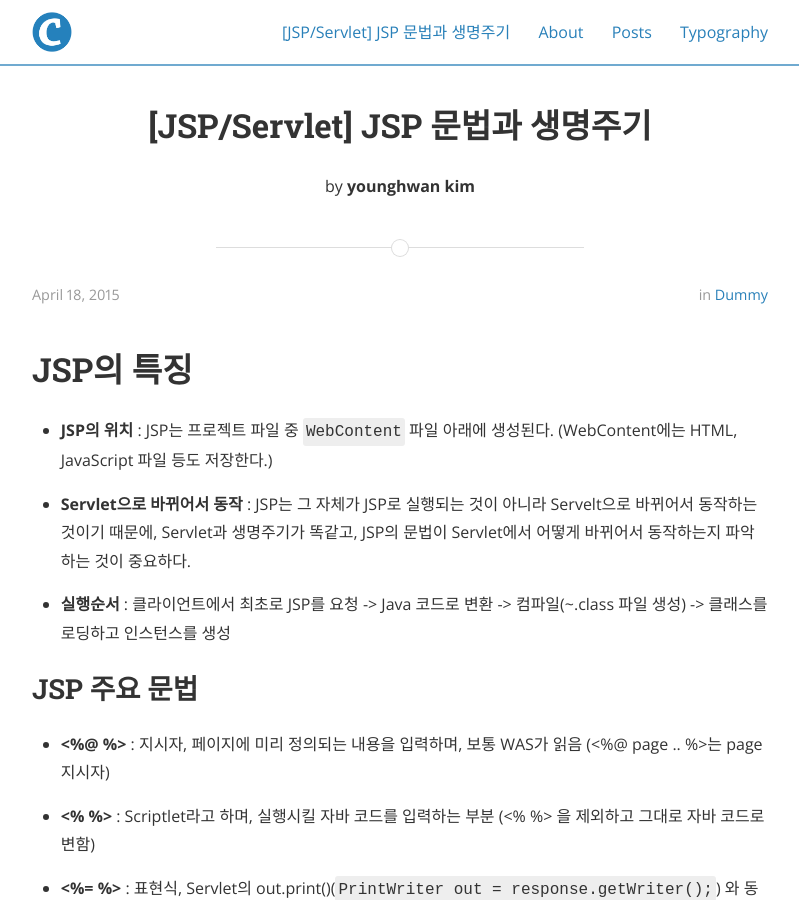
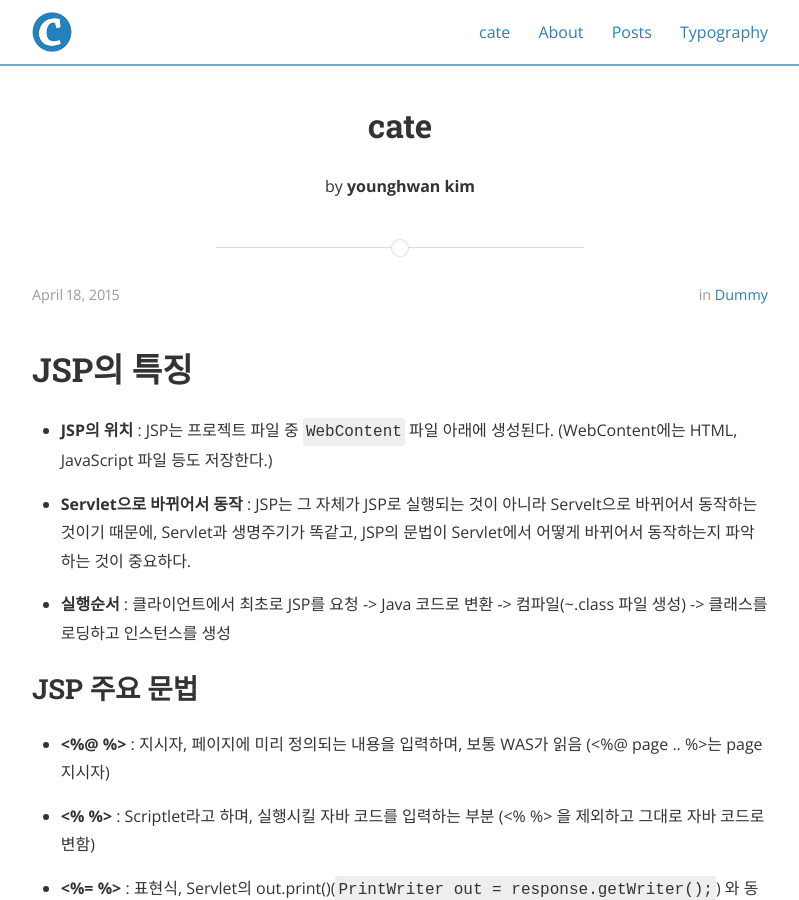
Before and after one commit to yOneChu/kyhslam.github.io, a Jekyll site: the page built from 2021-06-06-Servlet.markdown, in a window 1280 px wide and 900 px high. Shown: the whole window, without its empty margins (240-1039 px from the left). Built offline with Jekyll 4.4.1, drawn with Linux system fonts in a browser that asks for light colours; nearby versions of some CDN libraries; some of the changed text lies outside the part shown.

Commit message:
Update 2021-06-06-Servlet.markdown

```diff
--- a/2021-06-06-Servlet.markdown
+++ b/2021-06-06-Servlet.markdown
@@ -1,6 +1,6 @@
 ---
 layout: post
-title:  "[JSP/Servlet] JSP 문법과 생명주기"
+title:  "cate"
 date:   2015-04-18 08:43:59
 author: younghwan kim
 categories: Dummy
```
